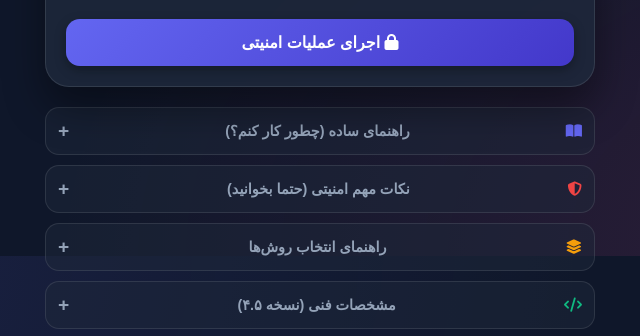
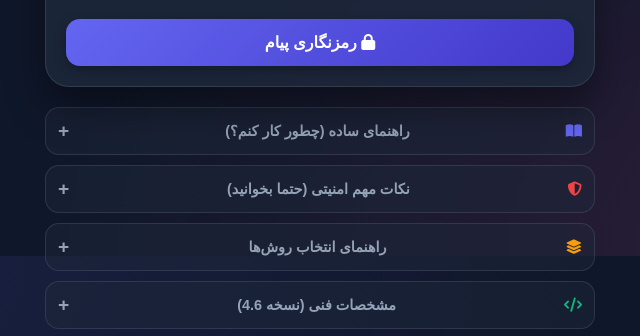
Before and after one commit to 443a/CryptoMsg, a plain HTML site: page index.html in a window 1280 px wide. Shown: the part 544-880 px from the top of the page, 320-960 px from the left. Drawn offline with Linux system fonts and the light colour scheme; a small style sheet from the web is missing.

Commit message:
Update Content

```diff
--- a/index.html
+++ b/index.html
@@ -98,7 +98,7 @@
         </div>
 
         <button id="actionBtn" class="btn-main btn-enc" onclick="process()">
-            <i class="fas fa-lock"></i> اجرای عملیات امنیتی
+            <i class="fas fa-lock"></i> رمزنگاری پیام
         </button>
 
         <div id="resultArea" class="result-container">
@@ -174,7 +174,7 @@
         </details>
 
         <details>
-            <summary><i class="fas fa-code" style="color: var(--success);"></i> مشخصات فنی (نسخه ۴.۵)</summary>
+            <summary><i class="fas fa-code" style="color: var(--success);"></i> مشخصات فنی (نسخه 4.6)</summary>
             <div class="info-content">
                 <p><strong>امنیت هسته جدید (Web Crypto API):</strong></p>
                 <p style="text-align: justify; font-size: 0.85rem;">
```
